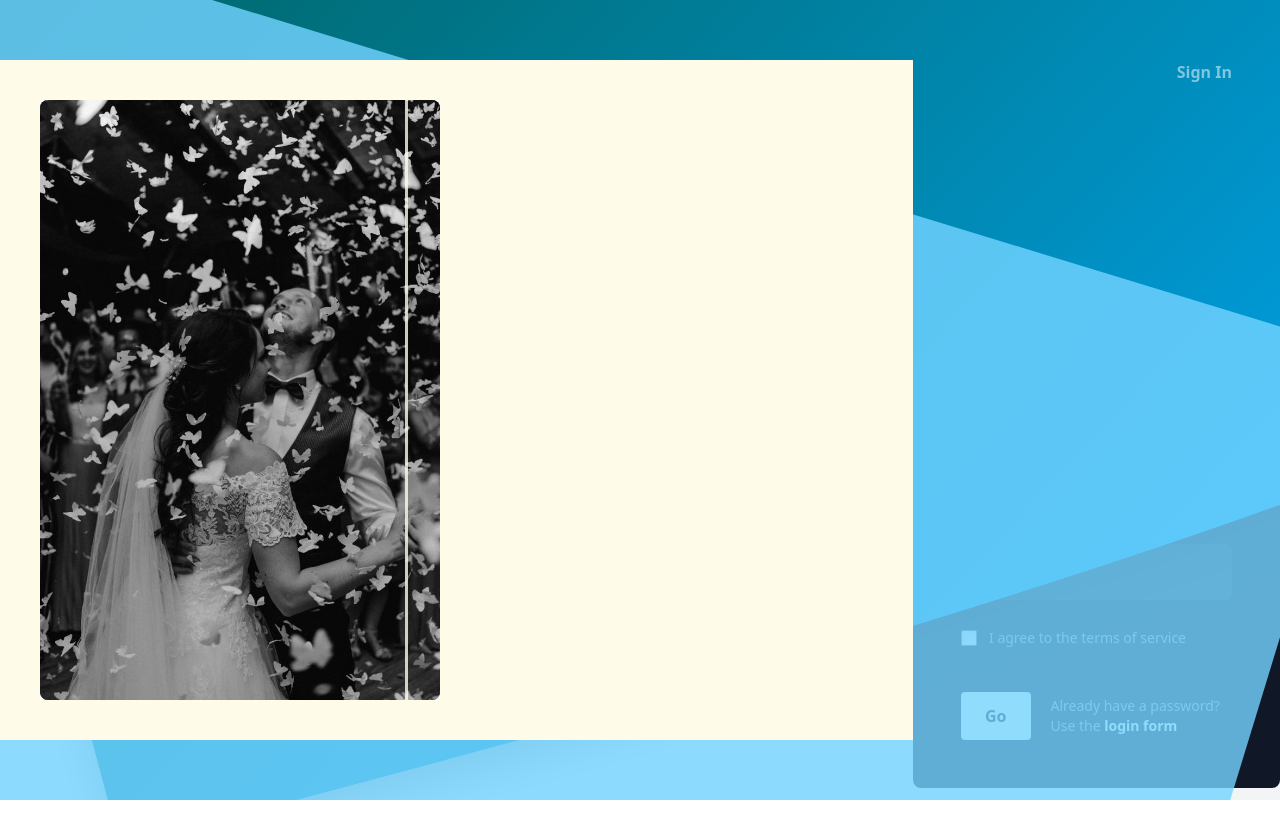
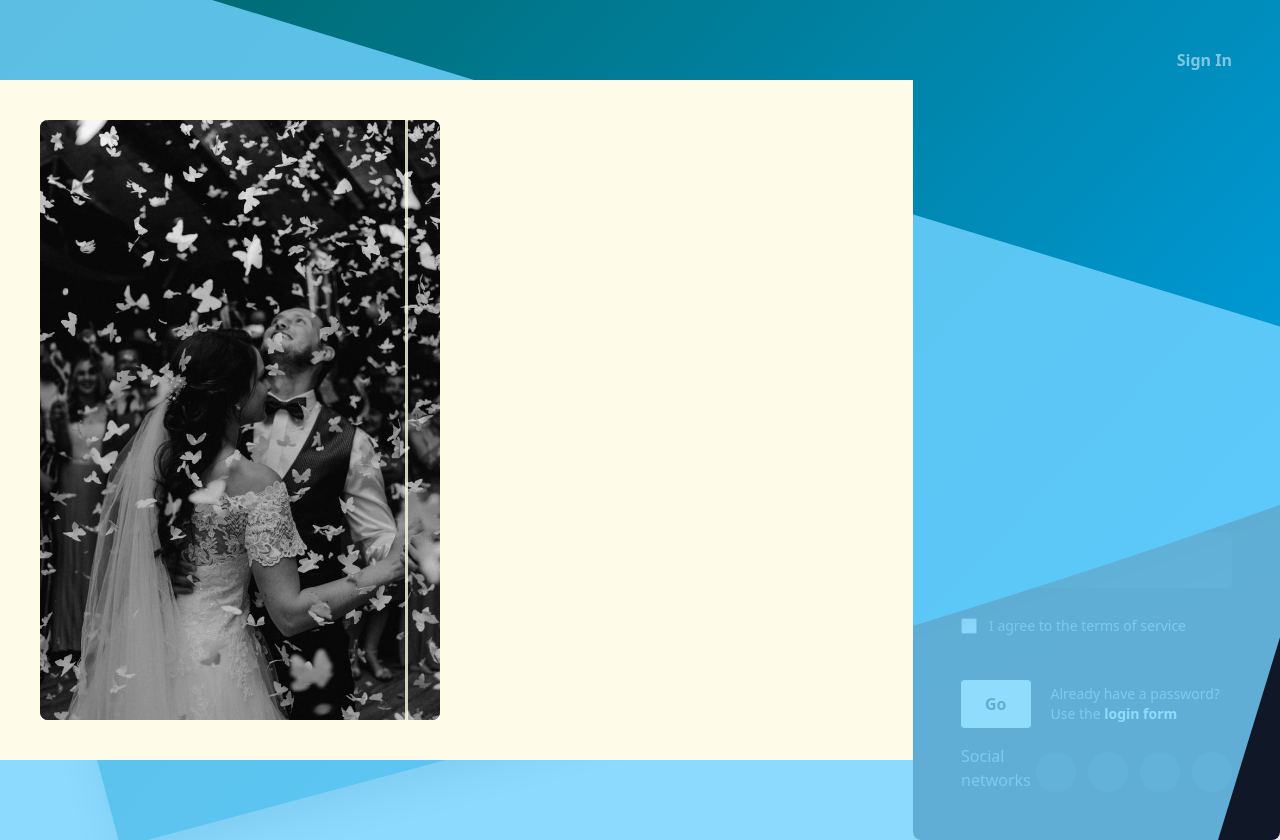
Before and after one commit to yashodha-gunawardana/RAD-coursework-FE, a React (Vite) app: page / in a window 1280 px wide. Before the commit the page ends 800 px from the top, so only its background shows below. Built offline with nearby package versions, Linux system fonts and the light colour scheme.

Commit message:
add circular social icons with centered white icons on dark background

```diff
--- a/src/pages/LoginRegister.tsx
+++ b/src/pages/LoginRegister.tsx
@@ -305,13 +305,29 @@ export default function LoginRegister() {
                                 </div>
                             </>
                         )}
+                    </form>
+                </div>
+            </div>
 
-                    </form>
-
+            {/* footer with social links */}
+            <div className="flex justify-between items-end mt-auto pt-4">
+                <p className="text-gray-400"> Social networks</p>
+                <div className="flex gap-3">
+                    <a href="#" className="w-10 h-10 flex items-center justify-center rounded-full bg-gray-800 text-white">
+                        <i className="fab fa-facebook-f"></i>
+                    </a>
+                    <a href="#" className="w-10 h-10 flex items-center justify-center rounded-full bg-gray-800 text-white">
+                        <i className="fab fa-vimeo-v"></i>
+                    </a>
+                    <a href="#" className="w-10 h-10 flex items-center justify-center rounded-full bg-gray-800 text-white">
+                        <i className="fab fa-twitter"></i>
+                    </a>
+                    <a href="#" className="w-10 h-10 flex items-center justify-center rounded-full bg-gray-800 text-white">
+                        <i className="fab fa-google-plus-g"></i>
+                    </a>
                 </div>
             </div>
         </div>
-
     </div>
 )
 
```
